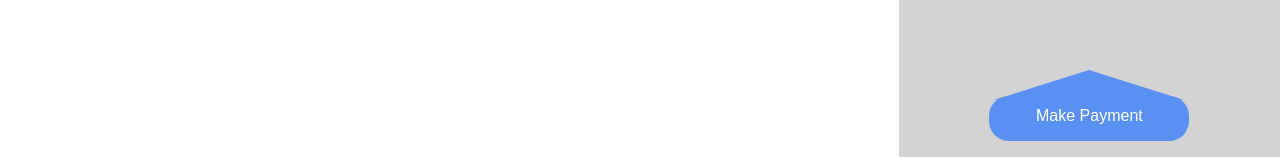
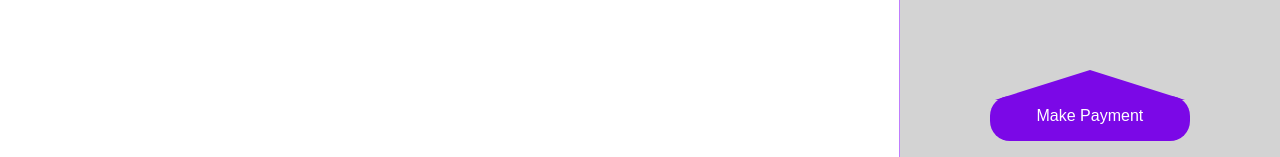
Before and after one commit to Enzyme-developer/Test, a React (Create React App) app: page / in a window 1280 px wide. Shown: the part 643-800 px from the top of the page. Built offline with nearby package versions, Linux system fonts and the light colour scheme.

Commit message:
final build

```diff
--- a/src/components/payment/pay.css
+++ b/src/components/payment/pay.css
@@ -12,6 +12,7 @@
     justify-content: space-between;
     flex-direction: column;
     align-items: center;
+    border-left: .5px solid rgb(191, 125, 253);
 }
 
 .payment__top {
@@ -53,7 +54,7 @@
 }
 
 button {
-    background-color: rgb(91, 144, 243);
+    background-color: rgb(123, 8, 231);
     color: white;
     border: none;
     border-radius: 20px;
@@ -71,7 +72,7 @@ button {
     top: 4px;
 	border-left: 95px solid transparent;
 	border-right: 95px solid transparent;
-	border-bottom: 30px solid rgb(91, 144, 243);;
+	border-bottom: 30px solid rgb(123, 8, 231);
 }
 
 @media (max-width: 768px) {
```
